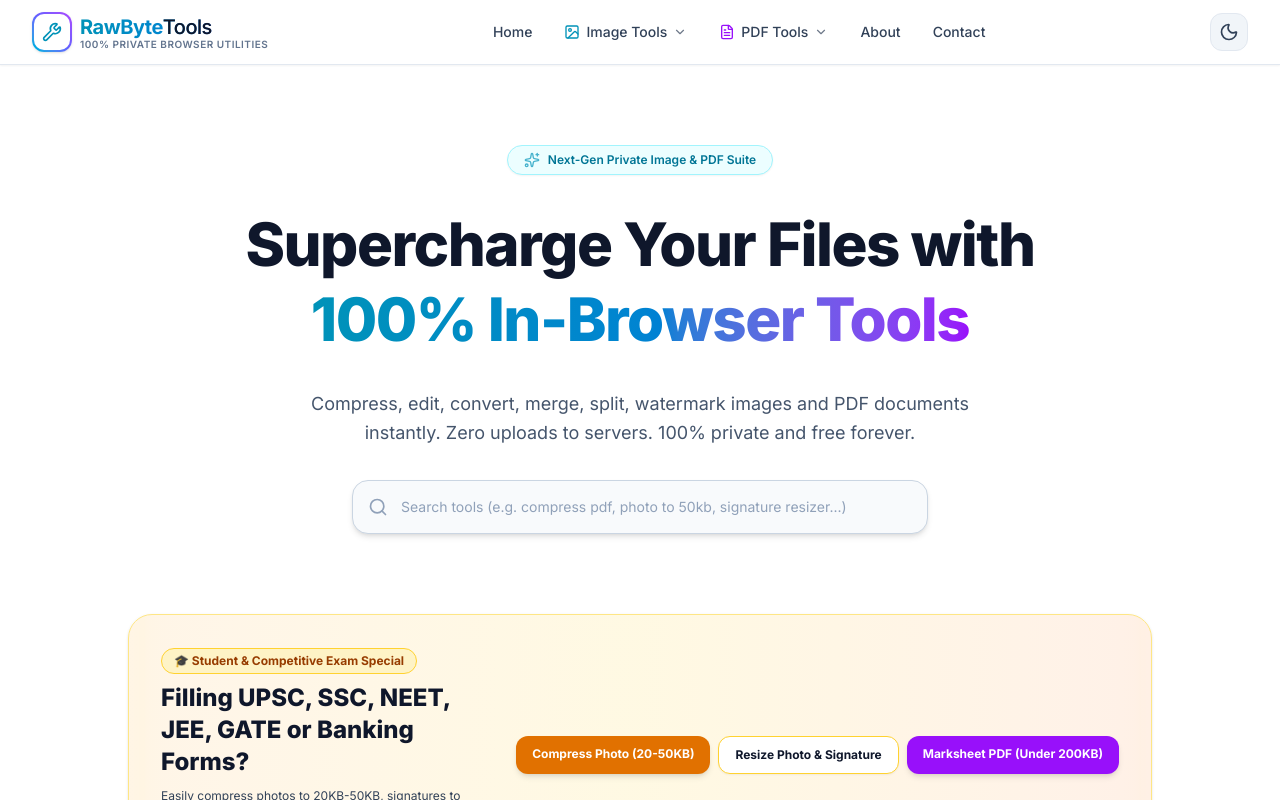
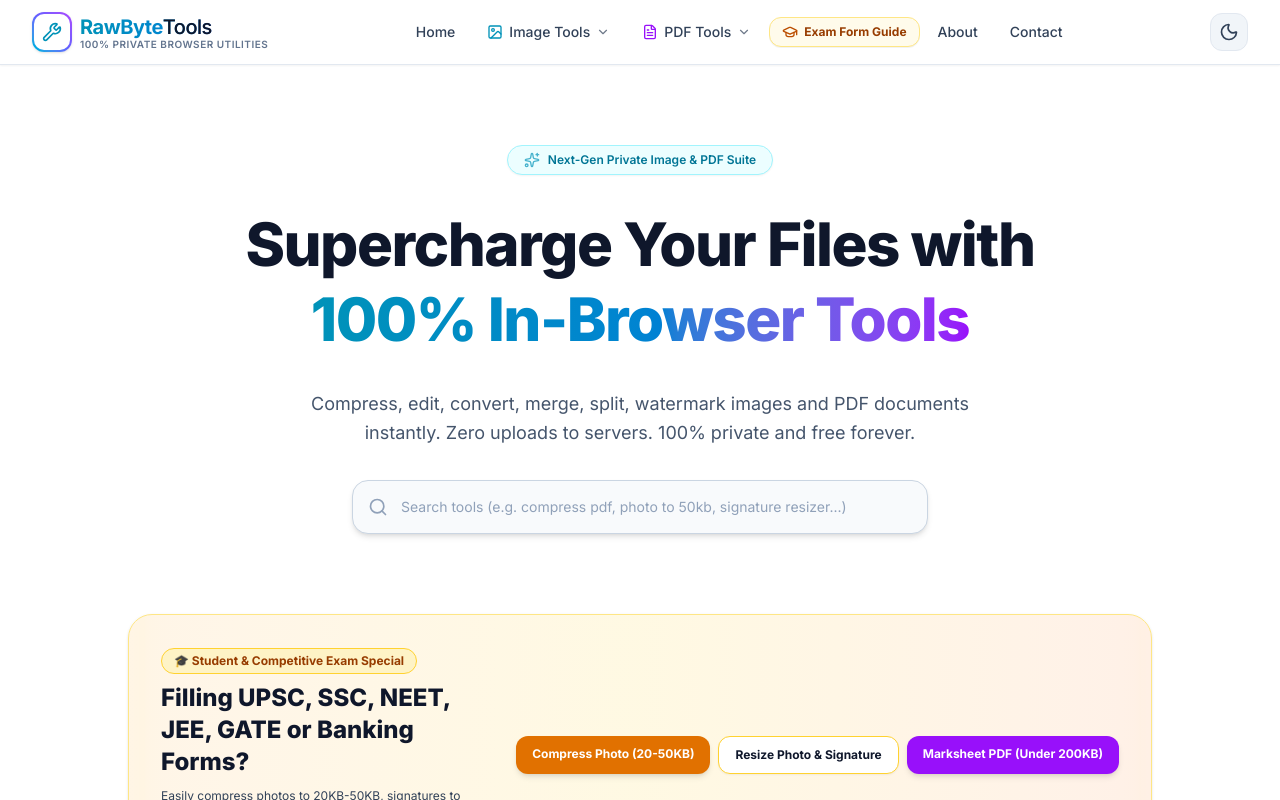
Before and after one commit to khanshahid33200-hash/rawbytetools, a Next.js app: page / in a window 1280 px wide. Shown: the top 800 px of the page. Built offline with nearby package versions, Linux system fonts and the light colour scheme.

Commit message:
Add Student Competitive Exam Portal Guide and navigation

```diff
--- a/src/components/common/Navbar.tsx
+++ b/src/components/common/Navbar.tsx
@@ -4,7 +4,7 @@ import { useState } from 'react';
 import Link from 'next/link';
 import { ALL_TOOLS } from '@/lib/utils/constants';
 import ThemeToggle from './ThemeToggle';
-import { Wrench, Image as ImageIcon, FileText, Search, Menu, X, ChevronDown } from 'lucide-react';
+import { Wrench, Image as ImageIcon, FileText, Search, Menu, X, ChevronDown, GraduationCap } from 'lucide-react';
 
 export default function Navbar() {
   const [mobileMenuOpen, setMobileMenuOpen] = useState(false);
@@ -113,6 +113,14 @@ export default function Navbar() {
             </div>
 
             <Link
+              href="/exam-form-guide"
+              className="flex items-center gap-1.5 px-3 py-1.5 rounded-xl text-xs font-bold bg-amber-50 hover:bg-amber-100 text-amber-800 border border-amber-200 transition-all shadow-2xs"
+            >
+              <GraduationCap className="w-4 h-4 text-amber-700" />
+              Exam Form Guide
+            </Link>
+
+            <Link
               href="/about"
               className="px-3.5 py-2 rounded-xl text-sm font-medium text-slate-700 hover:text-slate-900 hover:bg-slate-100 transition-colors"
             >
```
